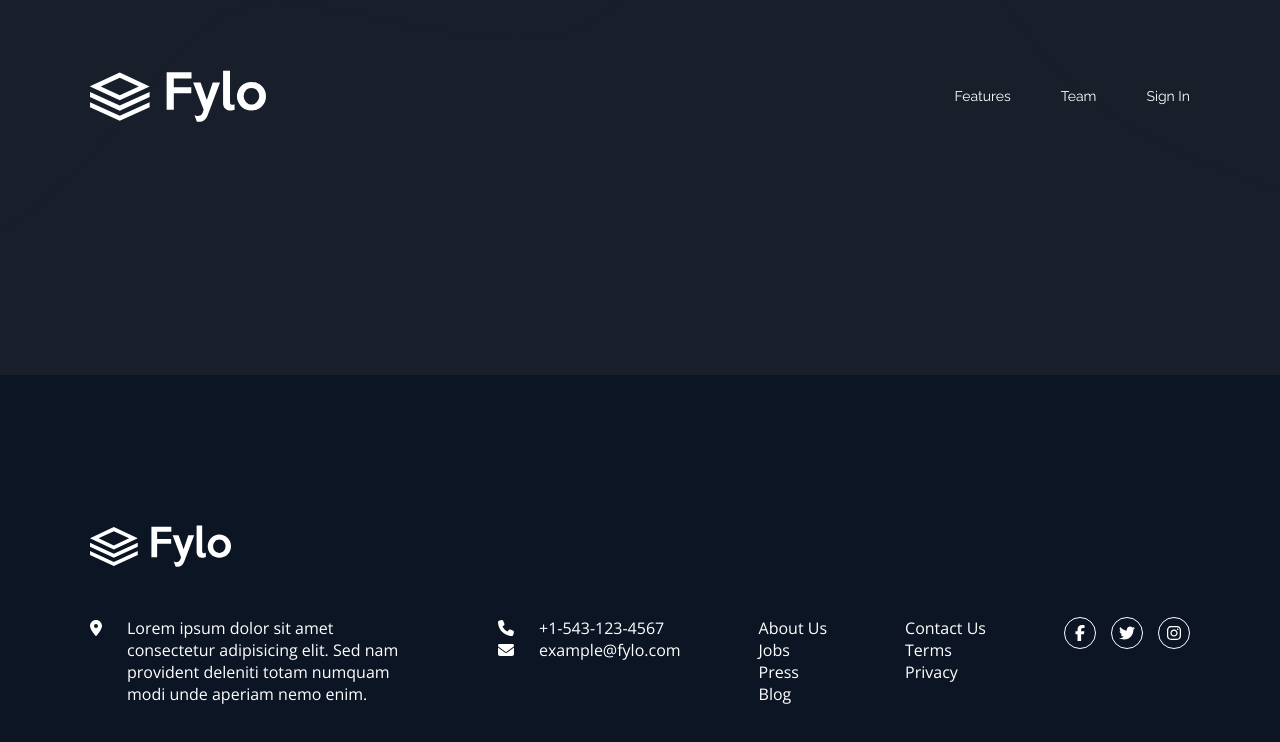
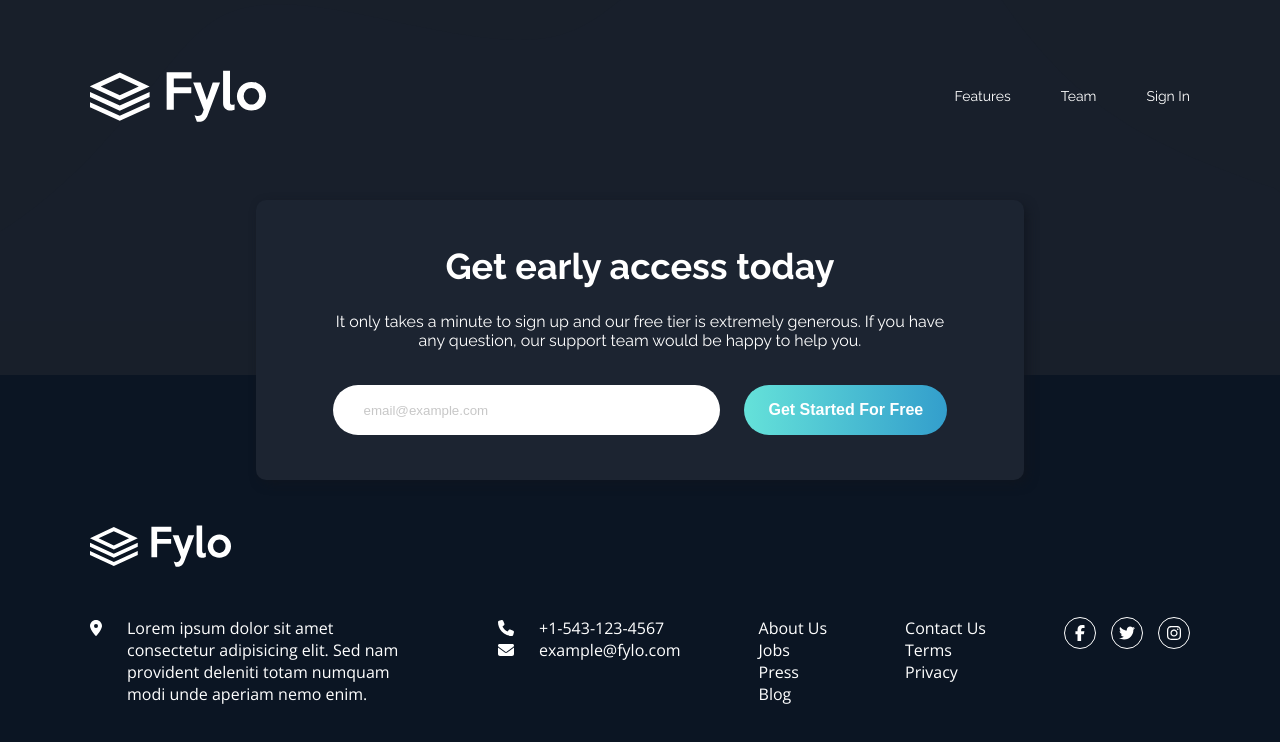
Before and after one commit to Tim-jn/Fylo, a React (Create React App) app: page / in a window 1280 px wide. Shown: the top 742 px of the page. Built offline with nearby package versions, Linux system fonts and the light colour scheme.

Commit message:
Added form footer

```diff
--- a/src/Components/Footer/Footer.tsx
+++ b/src/Components/Footer/Footer.tsx
@@ -11,10 +11,12 @@ import {
   faTwitter,
   faInstagram,
 } from '@fortawesome/free-brands-svg-icons'
+import FormFooter from '../FormFooter/FormFooter'
 
 export default function Footer() {
   return (
     <footer className="footer">
+      <FormFooter />
       <div className="footer-content">
         <div className="footer-logo-content">
           <img src={logo} alt="Fylo Icon" className="footer-logo" />
--- /dev/null
+++ b/src/Components/FormFooter/FormFooter.tsx
@@ -0,0 +1,23 @@
+import './_formFooter.scss'
+
+export default function FormFooter() {
+  return (
+    <div className="form-footer">
+      <h2 className="form-title">Get early access today</h2>
+      <p className="form-text">
+        It only takes a minute to sign up and our free tier is extremely
+        generous. If you have any question, our support team would be happy to
+        help you.
+      </p>
+      <form className="form-footer-content">
+        <input
+          type="email"
+          className="form-footer-input"
+          placeholder="email@example.com"
+          required
+        />
+        <button className="form-footer-button">Get Started For Free</button>
+      </form>
+    </div>
+  )
+}
--- /dev/null
+++ b/src/Components/FormFooter/_formFooter.scss
@@ -0,0 +1,69 @@
+@import '../../index';
+
+.form-footer {
+  background: $intro-email-bg-color;
+  width: 60%;
+  height: 280px;
+  border-radius: 10px;
+  display: flex;
+  flex-direction: column;
+  justify-content: center;
+  align-items: center;
+  font-family: $secondary-font-fam;
+  position: fixed;
+  left: 50%;
+  transform: translate(-50%, 0);
+  bottom: 320px;
+  box-shadow: 4px 4px 12px -2px hsl(217, 29%, 9%);
+}
+
+.form-title {
+  font-size: 36px;
+  margin-bottom: 25px;
+}
+
+.form-text {
+  width: 80%;
+  text-align: center;
+  margin-bottom: 35px;
+}
+
+.form-footer-content {
+  width: 80%;
+  height: 50px;
+  display: flex;
+  justify-content: space-between;
+}
+
+.form-footer-input {
+  width: 58%;
+  height: 100%;
+  border-radius: 30px;
+  border: none;
+  cursor: text;
+  padding-left: 5%;
+}
+
+.form-footer-input:focus {
+  outline: none;
+}
+
+::placeholder {
+  color: rgba(170, 170, 170, 0.664);
+}
+
+.form-footer-button {
+  width: 33%;
+  height: 100%;
+  border-radius: 30px;
+  border: none;
+  color: $white;
+  background: linear-gradient(to right, $cyan-gradient, $blue-gradient);
+  font-weight: $font-weight-bold;
+  font-size: 16px;
+  cursor: pointer;
+}
+
+.form-footer-button:hover {
+  filter: brightness(1.05);
+}
```
